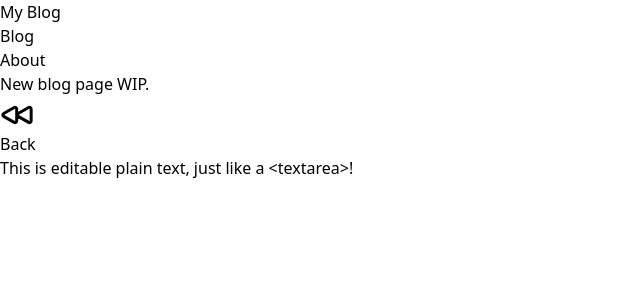
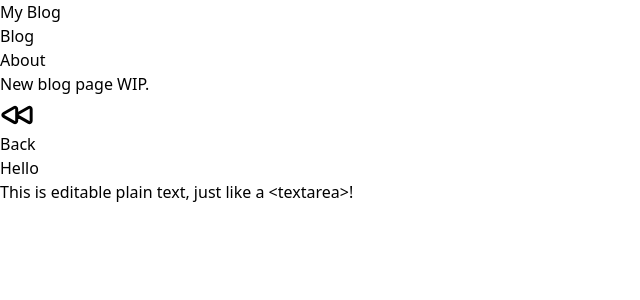
Before and after one commit to yechuan51/MyWebsiteV2, a Next.js app in the folder website/: page /blogs/new in a window 1280 px wide. Shown: the top 300 px of the page, without its empty margins (0-640 px from the left). Built offline with nearby package versions, Linux system fonts and the light colour scheme; what @material-tailwind/react would draw is missing.

Commit message:
WIP, toolbar framework working.

```diff
--- a/website/package.json
+++ b/website/package.json
@@ -12,9 +12,6 @@
   "dependencies": {
     "@heroicons/react": "^2.0.16",
     "@material-tailwind/react": "^1.4.2",
-    "@types/node": "18.15.3",
-    "@types/react": "18.0.28",
-    "@types/react-dom": "18.0.11",
     "eslint": "8.36.0",
     "eslint-config-next": "13.2.4",
     "mongoose": "^7.0.2",
@@ -29,6 +26,9 @@
   "devDependencies": {
     "@testing-library/jest-dom": "^5.16.5",
     "@testing-library/react": "^14.0.0",
+    "@types/node": "18.15.3",
+    "@types/react": "18.0.28",
+    "@types/react-dom": "18.0.11",
     "autoprefixer": "^10.4.14",
     "isomorphic-fetch": "^3.0.0",
     "jest": "^29.5.0",
--- /dev/null
+++ b/website/src/components/slate/menu.tsx
@@ -0,0 +1,14 @@
+"use client";
+
+import React, { forwardRef, Ref } from "react";
+
+interface MenuProps {
+  children: React.ReactNode;
+}
+
+const Menu = forwardRef<HTMLDivElement, MenuProps>((props, ref) => {
+  return <div ref={ref}>{props.children}</div>;
+});
+
+Menu.displayName = "Menu";
+export default Menu;
--- a/website/src/components/slate/slateEditor.tsx
+++ b/website/src/components/slate/slateEditor.tsx
@@ -5,6 +5,8 @@ import { createEditor, BaseEditor, Descendant } from "slate";
 
 import { Slate, Editable, withReact, ReactEditor } from "slate-react";
 import { withHistory } from "slate-history";
+import Toolbar from "./toolbar";
+import { Button } from "@/app/ui/mt/mt";
 
 type CustomElement = { type: "paragraph"; children: CustomText[] };
 type CustomText = { text: string };
@@ -28,10 +30,13 @@ const initialValue: Descendant[] = [
 
 const SlateEditorComp = () => {
   const editor = useMemo(() => withHistory(withReact(createEditor())), []);
+  const hello = <Button>Hello</Button>;
+
   // Render the Slate context.
   return (
     <div className="border border-gray-300 bg-gray-100 rounded-md p-2">
       <Slate editor={editor} value={initialValue}>
+        <Toolbar>{hello}</Toolbar>
         <Editable
           className="bg-white border border-gray-300 p-2 rounded-md"
           placeholder="Enter some plain text..."
--- /dev/null
+++ b/website/src/components/slate/toolbar.tsx
@@ -0,0 +1,22 @@
+"use client";
+
+import { forwardRef, ForwardRefRenderFunction, useEffect, useRef } from "react";
+import Menu from "./menu";
+
+interface ToolbarProps {
+  // Props for Toolbar component
+  children: React.ReactNode;
+}
+
+const Toolbar: React.FC<ToolbarProps> = (props) => {
+  const menuRef = useRef<HTMLDivElement>(null);
+
+  return (
+    <div className="menu">
+      {/* Menu content goes here */}
+      <Menu ref={menuRef}>{props.children}</Menu>
+    </div>
+  );
+};
+
+export default Toolbar;
```
